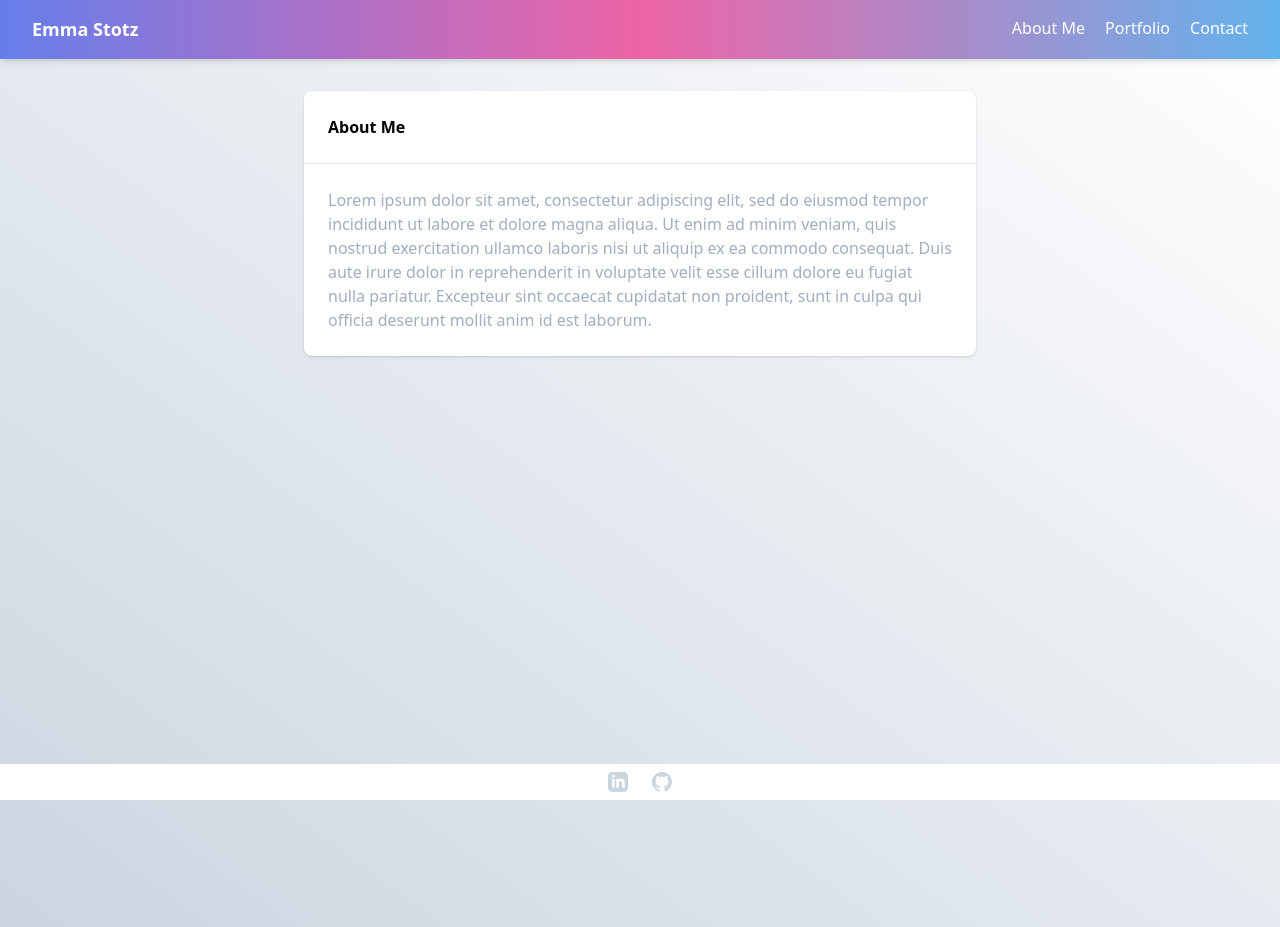
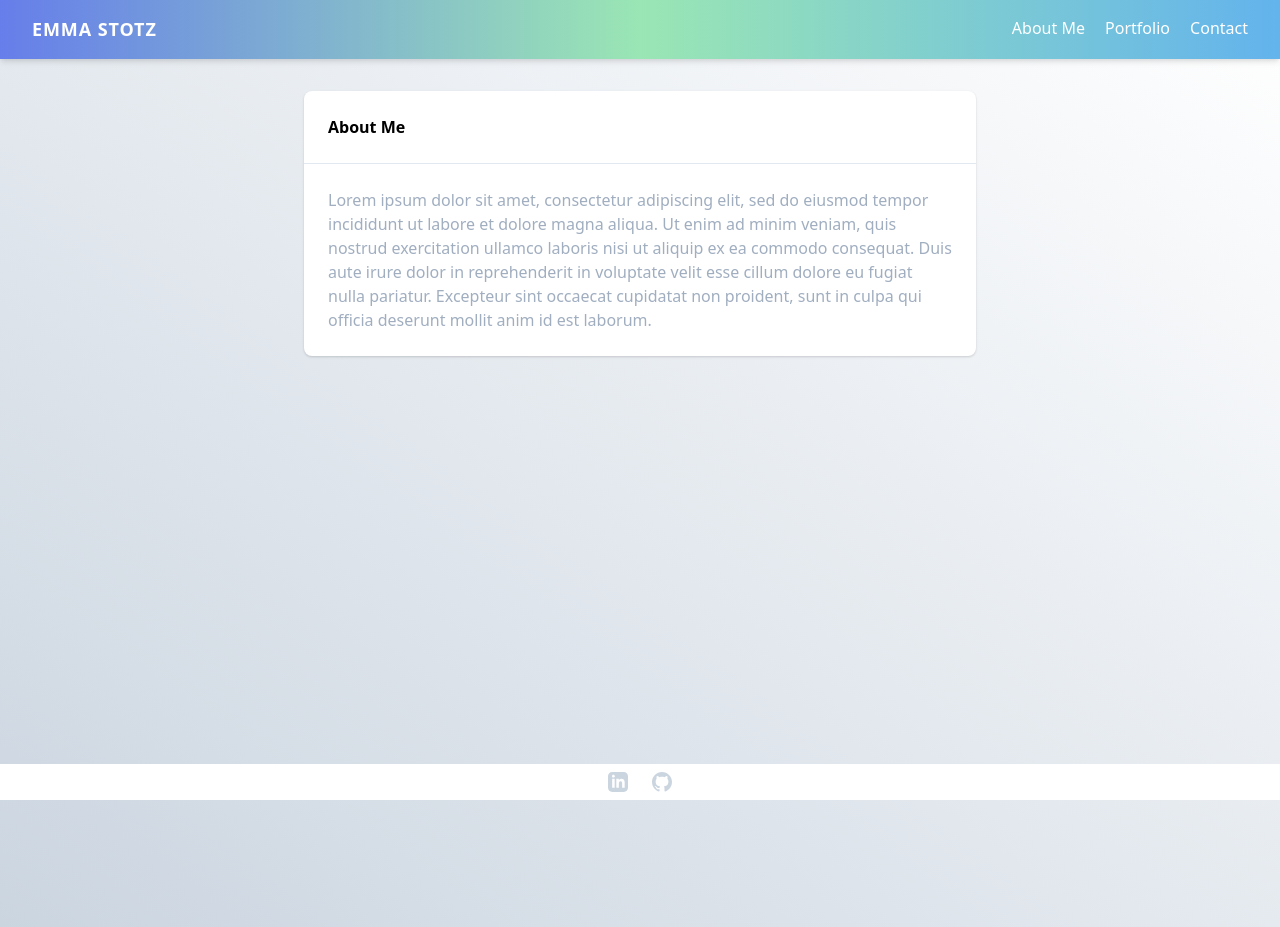
Before and after one commit to emmastotz/nuxt-portfolio, a Nuxt app: page / in a window 1280 px wide. Built offline with nearby package versions, Linux system fonts and the light colour scheme.

Commit message:
style: `green`, `tracking-wider`

```diff
--- a/components/NavigationBar.vue
+++ b/components/NavigationBar.vue
@@ -1,6 +1,6 @@
 <template>
-  <div class="flex justify-between bg-gradient-to-r from-indigo-500 via-pink-500 to-blue-400 px-8 py-4 shadow-md">
-    <h1 class="text-white text-lg font-semibold">Emma Stotz</h1>
+  <div class="flex justify-between bg-gradient-to-r from-indigo-500 via-green-300 to-blue-400 px-8 py-4 shadow-md">
+    <h1 class="text-white text-lg font-semibold tracking-wider uppercase">Emma Stotz</h1>
     <div class="space-x-4 text-white">
       <nuxt-link to="/">
         About Me
```
